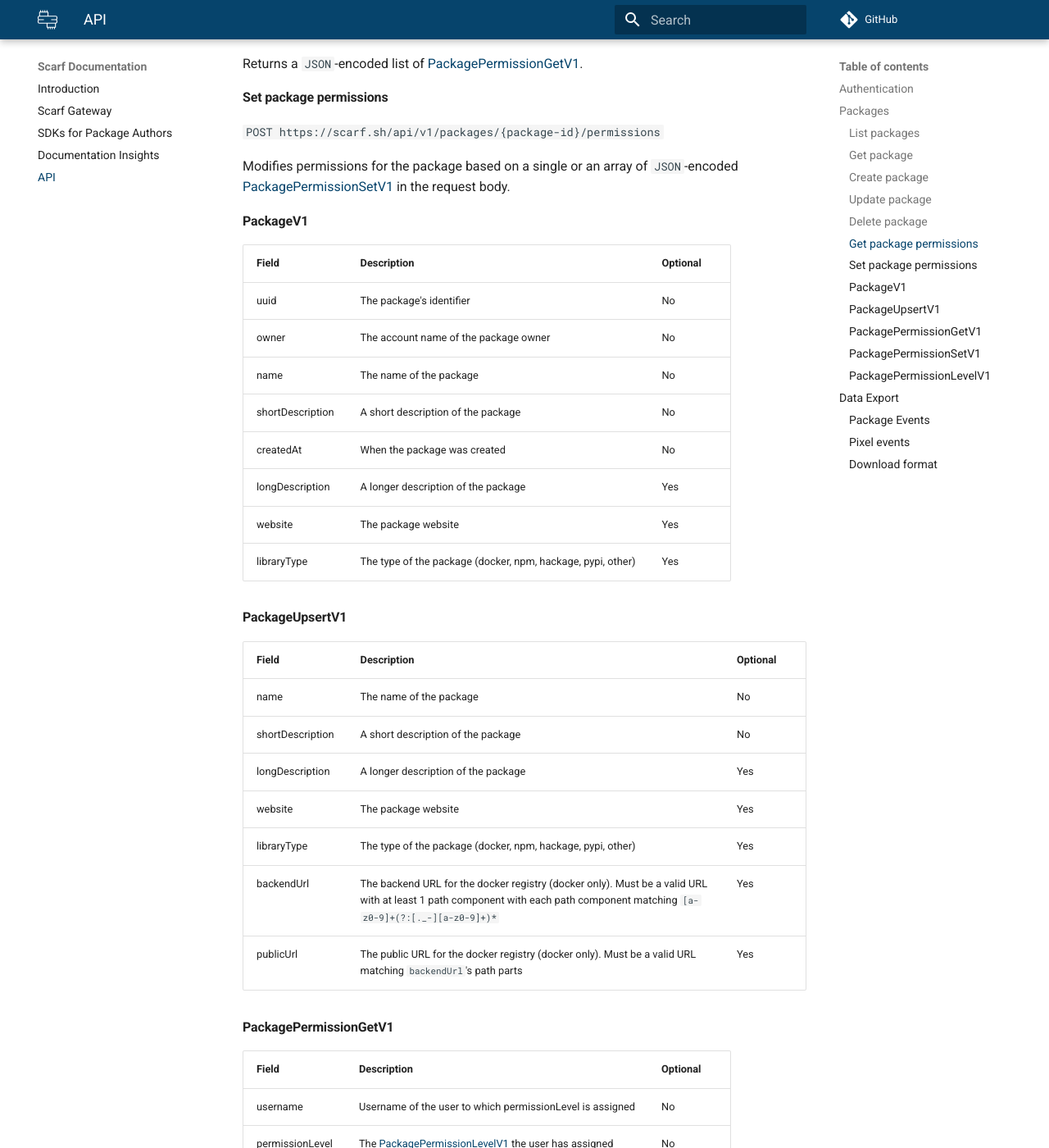
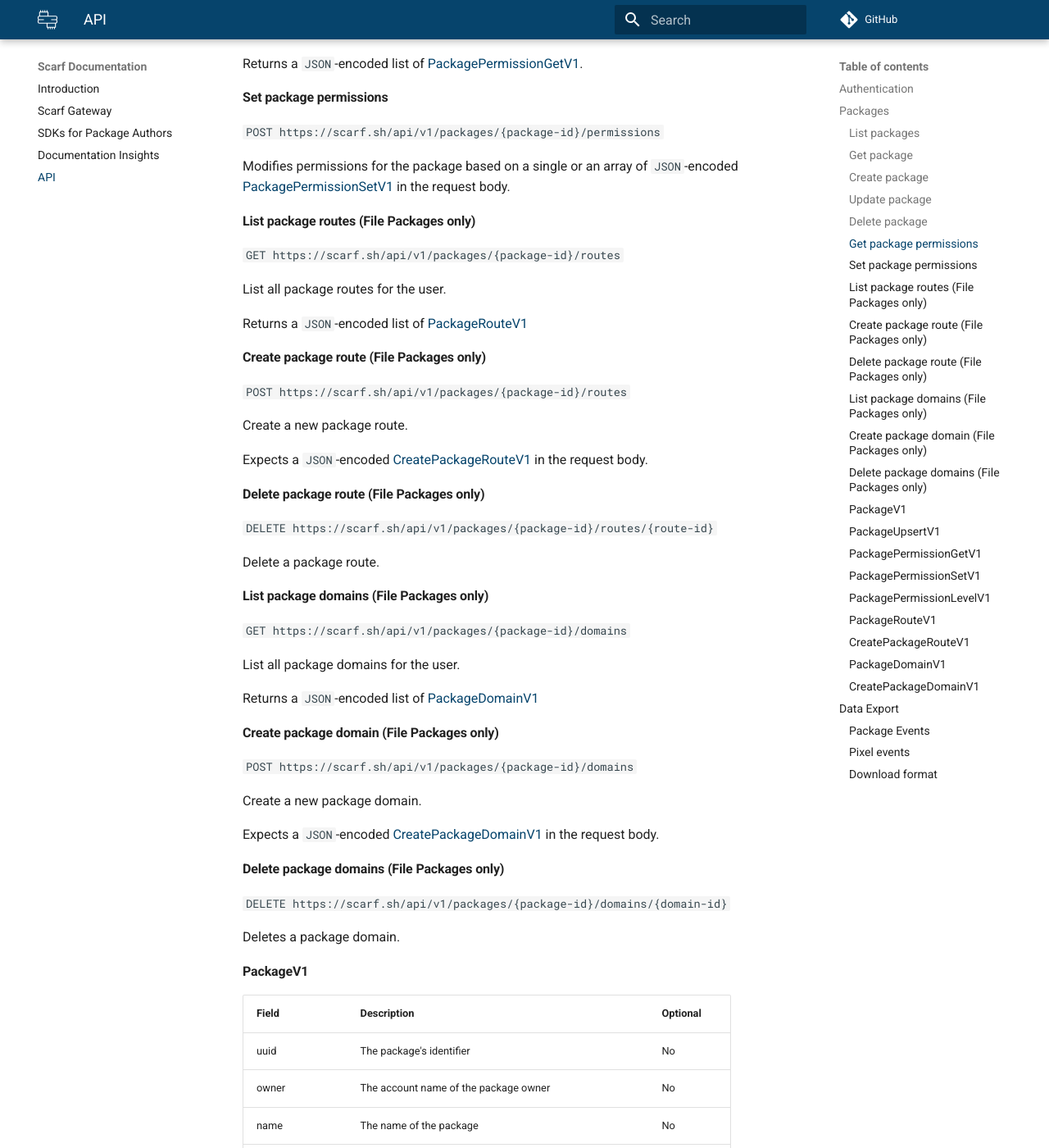
Before and after one commit to scarf-sh/docs, an MkDocs documentation site: the page built from docs/api.md, in a window 1280 px wide and 1400 px high, scrolled down 1381 px. Shown: the whole window at 82% size. Built offline with MkDocs 1.6.1 and Material for MkDocs 9.7.7, drawn with Linux system fonts in a browser that asks for light colours; comment, search, counter and statistics services are not loaded; some of the changed text lies outside the part shown.

Commit message:
Add documentation for File Package API (#28)

```diff
--- a/docs/api.md
+++ b/docs/api.md
@@ -54,6 +54,44 @@ Returns a `JSON`-encoded list of [PackagePermissionGetV1](#packagepermissiongetv
 
 Modifies permissions for the package based on a single or an array of `JSON`-encoded [PackagePermissionSetV1](#packagepermissionsetv1) in the request body.
 
+#### List package routes (File Packages only)
+`GET https://scarf.sh/api/v1/packages/{package-id}/routes`
+
+List all package routes for the user.
+
+Returns a `JSON`-encoded list of [PackageRouteV1](#packageroutev1)
+
+#### Create package route (File Packages only)
+`POST https://scarf.sh/api/v1/packages/{package-id}/routes`
+
+Create a new package route.
+
+Expects a `JSON`-encoded [CreatePackageRouteV1](#createpackageroutev1) in the request body.
+
+#### Delete package route (File Packages only)
+`DELETE https://scarf.sh/api/v1/packages/{package-id}/routes/{route-id}`
+
+Delete a package route.
+
+#### List package domains (File Packages only)
+`GET https://scarf.sh/api/v1/packages/{package-id}/domains`
+
+List all package domains for the user.
+
+Returns a `JSON`-encoded list of [PackageDomainV1](#packagedomainv1)
+
+#### Create package domain (File Packages only)
+`POST https://scarf.sh/api/v1/packages/{package-id}/domains`
+
+Create a new package domain.
+
+Expects a `JSON`-encoded [CreatePackageDomainV1](#createpackagedomainv1) in the request body.
+
+#### Delete package domains (File Packages only)
+`DELETE https://scarf.sh/api/v1/packages/{package-id}/domains/{domain-id}`
+
+Deletes a package domain.
+
 #### PackageV1
 
 | Field            | Description                                                 | Optional |
@@ -100,6 +138,35 @@ Modifies permissions for the package based on a single or an array of `JSON`-enc
 | member     | The user is a member of the package but cannot administer it |
 | admin      | The user is an admin of the package                          |
 
+#### PackageRouteV1
+
+| Field        | Description                     |
+|--------------|---------------------------------|
+| id           | The id of the package route     |
+| outgoingUrl  | The outgoing url for the route  |
+| templatePath | The template path of the route  |
+
+#### CreatePackageRouteV1
+
+| Field        | Description                     | Optional |
+|--------------|---------------------------------|----------|
+| outgoingUrl  | The outgoing url for the route  | No       |
+| templatePath | The template path of the route  | No       |
+
+#### PackageDomainV1
+
+| Field        | Description                     |
+|--------------|---------------------------------|
+| id           | The id of the package domain    |
+| name         | The full domain name            |
+
+#### CreatePackageDomainV1
+
+| Field   | Description                  | Optional |
+|---------|------------------------------|----------|
+| name    | The full name of the domain  | No       |
+
+
 ### Data Export
 
 _NOTE: Data exporting is a gated feature, as it will eventually be part of a paid tier of Scarf. Meanwhile, we're happy to grant free export access to your account, forever - simply drop us a line in our community Slack, or post about how you're using Scarf to social media and we'll permanently bump your account's access level._
```
